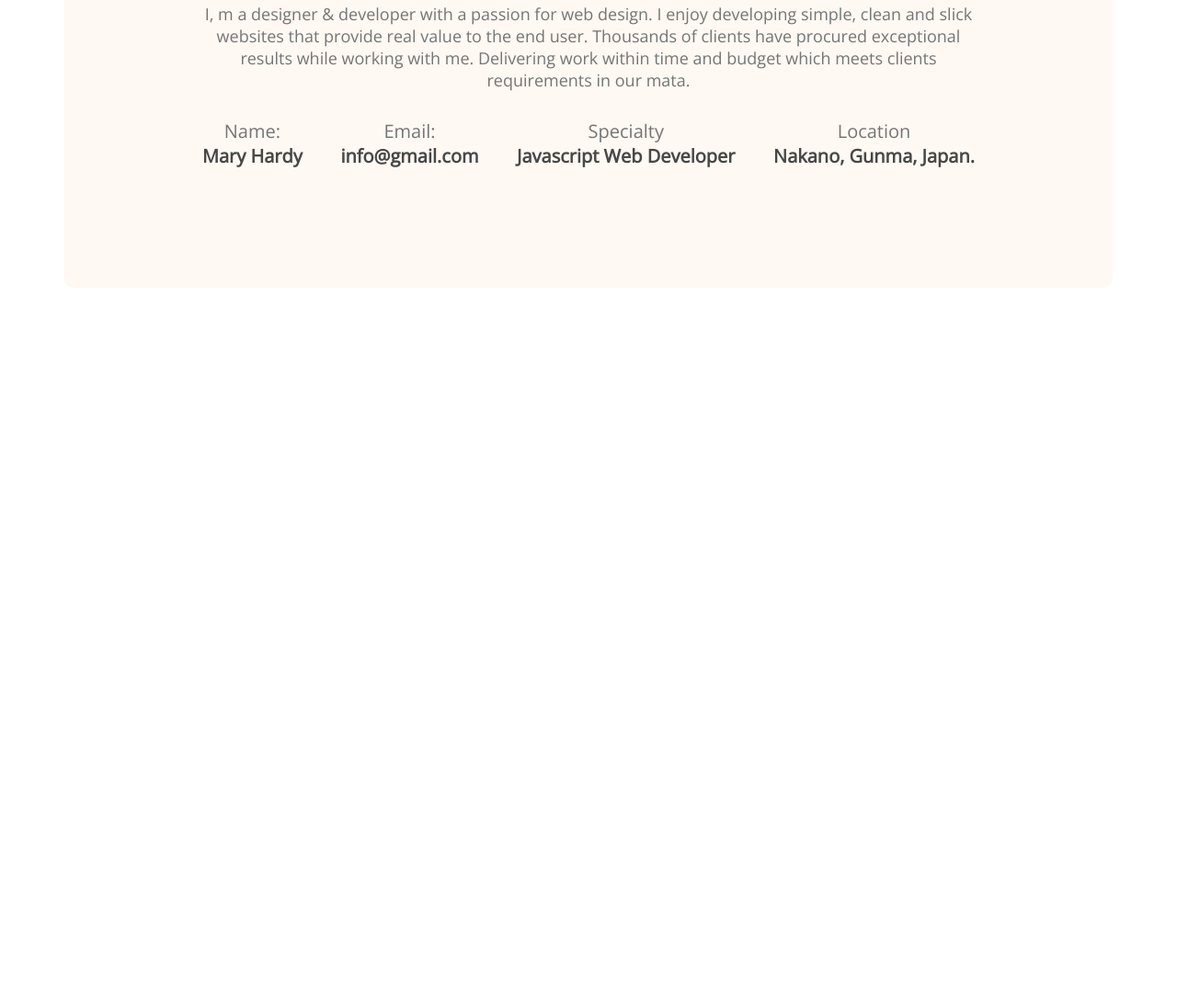
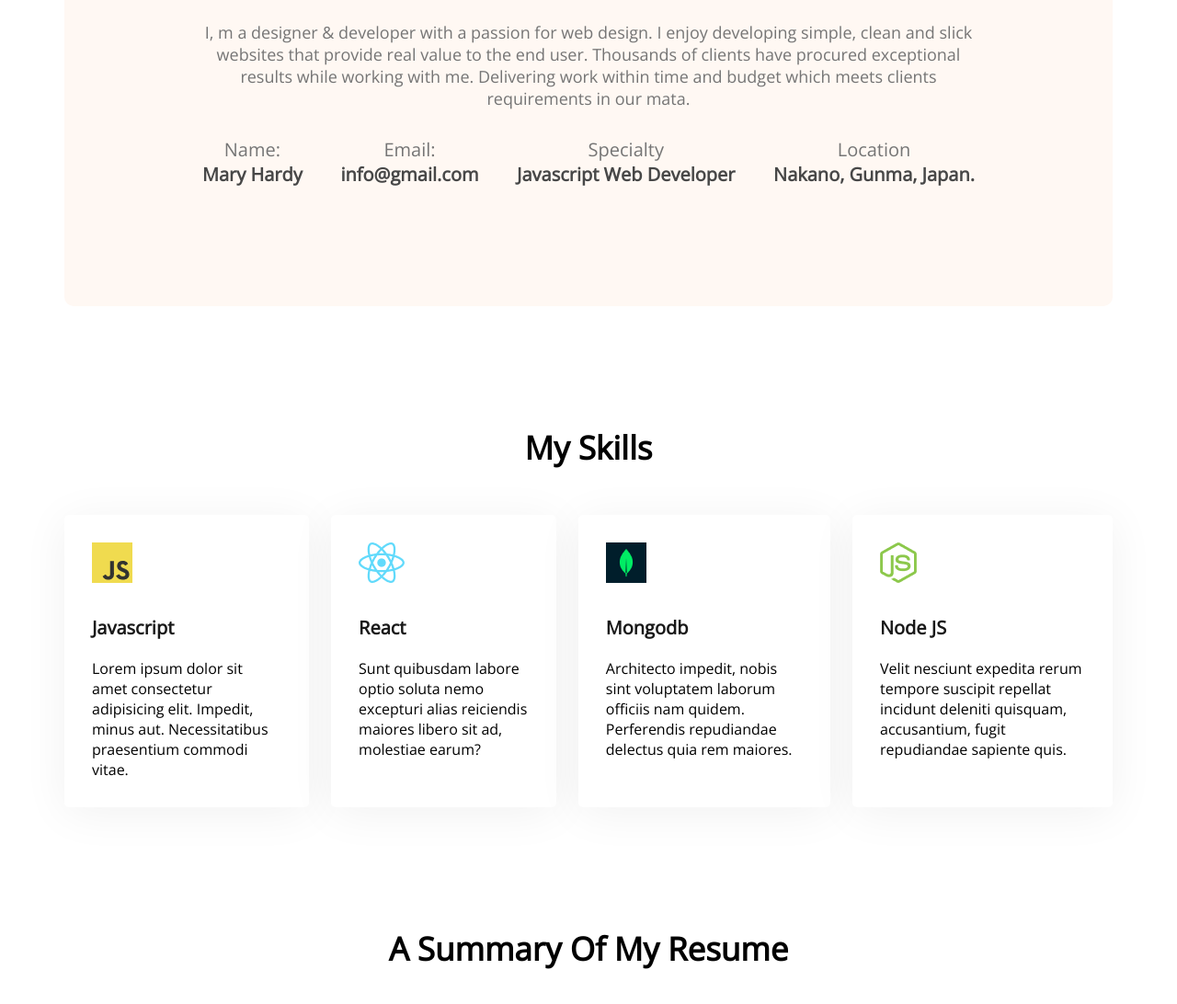
Before and after one commit to IshtiaqHasan/developer-portfolio2, a plain HTML site: page index.html in a window 1280 px wide. Shown: the part 1174-2266 px from the top of the page at 92% size. Before the commit the page ends 1487 px from the top, so only its background shows below. Drawn offline with nearby package versions, Linux system fonts and the light colour scheme.

Commit message:
skills included

```diff
--- a/index.html
+++ b/index.html
@@ -53,6 +53,42 @@
             </div>
         </div>
        </section>
+       <!-- What I Do -->
+       <section class="what-i-do">
+        <h3 class="section-title">My Skills</h3>
+        <div class="skills-container">
+            <div class="skill">
+                <img src="./images/icons/js.png" alt="">
+                <p class="skill-title">Javascript</p>
+                <p class="skill-description">Lorem ipsum dolor sit amet consectetur adipisicing elit. Impedit, minus aut. Necessitatibus praesentium commodi vitae.</p>
+            </div>
+            <div class="skill">
+                <img src="./images/icons/react.png" alt="">
+                <p class="skill-title">React</p>
+                <p class="skill-description">Sunt quibusdam labore optio soluta nemo excepturi alias reiciendis maiores libero sit ad, molestiae earum?</p>
+            </div>
+            <div class="skill">
+                <img src="./images/icons/mongo.png" alt="">
+                <p class="skill-title">Mongodb</p>
+                <p class="skill-description">Architecto impedit, nobis sint voluptatem laborum officiis nam quidem. Perferendis repudiandae delectus quia rem maiores.</p>
+            </div>
+            <div class="skill">
+                <img src="./images/icons/nodejs.png" alt="">
+                <p class="skill-title">Node JS</p>
+                <p class="skill-description">Velit nesciunt expedita rerum tempore suscipit repellat incidunt deleniti quisquam, accusantium, fugit repudiandae sapiente quis.</p>
+            </div>
+        </div>
+       </section>
+       <!-- Resume -->
+       <section class="resume">
+        <h3 class="section-title">A Summary Of My Resume</h3>
+        <div class="resume-content">
+            <div>
+
+            </div>
+
+        </div>
+       </section>
     </main>
     <footer>
 
--- a/styles/portfolio.css
+++ b/styles/portfolio.css
@@ -71,16 +71,18 @@ main{
     margin: 0 auto;
 }
 /* About Section */
-
+section{
+    margin-top: 130px;
+}
 .about{
-    margin-top: 130px;
     border-radius: 10px;
     background-color: #FFF8F3;
     padding: 130px 150px;
     text-align: center;
 }
 .section-title{
-   margin-bottom: 30px;
+   text-align: center;
+   margin-bottom: 50px;
    font-size: 35px;
    font-weight: 700;
 }
@@ -104,3 +106,25 @@ main{
     font-size: 20px;
     font-weight: 700;
 }
+/* What I Do */
+
+.skills-container{
+    display: flex;
+    gap: 24px;
+}
+.skill{
+    border-radius: 5px;
+    background: #FFF;
+    box-shadow: 0px 6px 50px 0px rgba(0, 0, 0, 0.06);
+    padding: 30px;
+}
+.skill-title{
+    margin-top: 30px;
+    margin-bottom: 20px;
+    color:  #181818;
+    font-size: 20px;
+    font-weight: 700;
+}
+.skill-description{
+
+}
```
